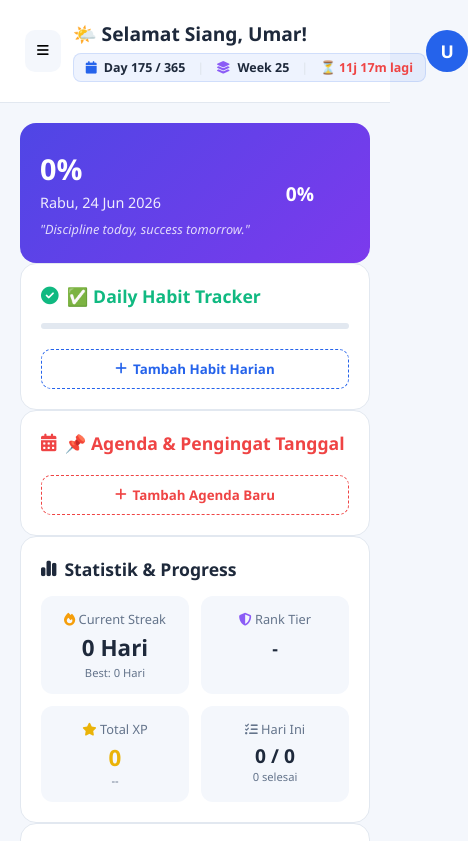
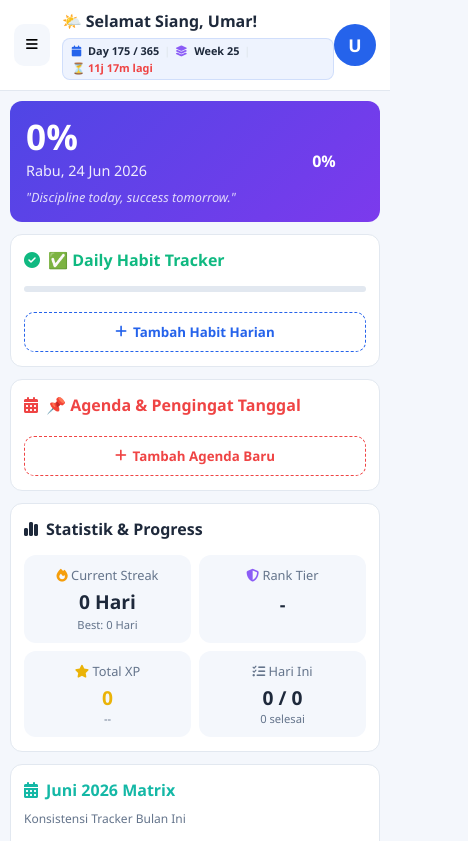
Before and after one commit to UR-UI/DAILY-TRACKER, a plain HTML site: page index.html in a window 390 px wide. Shown: the top 841 px of the page, 468 px wide, since content can reach past the window. Drawn offline with nearby package versions, Linux system fonts and the light colour scheme; no server answers.

Commit message:
index.html

```diff
--- a/index.html
+++ b/index.html
@@ -199,6 +199,202 @@
         .reminder-banner { background: #fef3c7; border: 1px solid #f59e0b; color: #d97706; padding: 12px; border-radius: 12px; margin-bottom: 15px; grid-column: span 12; display: none; flex-direction: column; gap: 5px; }
         [data-theme="dark"] .reminder-banner { background: #78350f; border-color: #d97706; color: #fef3c7; }
         .reminder-banner h4 { display: flex; align-items: center; gap: 6px; font-size: 0.95rem; }
+
+        /* ===== MOBILE RESPONSIVE FIXES ===== */
+        @media (max-width: 767px) {
+            /* Topbar */
+            .topbar {
+                padding: 10px 14px;
+                flex-wrap: nowrap;
+                align-items: center;
+            }
+
+            #greeting {
+                font-size: 1rem !important;
+                white-space: nowrap;
+                overflow: hidden;
+                text-overflow: ellipsis;
+                max-width: 200px;
+            }
+
+            /* Fix topbar info bar overflow */
+            .topbar-info-bar {
+                width: auto !important;
+                max-width: 100% !important;
+                flex-wrap: wrap !important;
+                font-size: 0.68rem !important;
+                gap: 5px !important;
+                padding: 4px 9px !important;
+                row-gap: 2px !important;
+            }
+
+            .topbar > div:first-child {
+                flex: 1;
+                min-width: 0;
+                overflow: hidden;
+            }
+
+            /* Dashboard padding */
+            .dashboard-container {
+                padding: 10px;
+                gap: 10px;
+            }
+
+            /* Make main content stack properly */
+            .main-content {
+                display: flex !important;
+                flex-direction: column !important;
+                gap: 12px !important;
+            }
+
+            /* col-left and col-right stack with gaps */
+            .col-left,
+            .col-right {
+                display: flex !important;
+                flex-direction: column !important;
+                gap: 12px !important;
+                width: 100% !important;
+            }
+
+            /* Card sizing */
+            .card {
+                padding: 14px 13px;
+                border-radius: 12px;
+            }
+
+            .card-title {
+                font-size: 1rem;
+            }
+
+            /* Hero widget */
+            .hero-widget {
+                padding: 16px;
+                flex-direction: row;
+                gap: 12px;
+                align-items: center;
+            }
+
+            .hero-text h1 {
+                font-size: 2.2rem !important;
+                line-height: 1.1;
+            }
+
+            .hero-chart-box {
+                width: 80px !important;
+                height: 80px !important;
+                flex-shrink: 0;
+            }
+
+            .hero-percent {
+                font-size: 1rem !important;
+            }
+
+            /* Stats grid - 2 cols is fine, reduce padding */
+            .stat-grid {
+                gap: 8px;
+            }
+
+            .stat-box {
+                padding: 11px 10px;
+            }
+
+            .stat-val {
+                font-size: 1.2rem;
+            }
+
+            /* Task items - no text overflow */
+            .task-item {
+                flex-wrap: nowrap;
+                min-width: 0;
+            }
+
+            .task-left {
+                min-width: 0;
+                flex: 1;
+                overflow: hidden;
+            }
+
+            .task-text {
+                overflow: hidden;
+                text-overflow: ellipsis;
+                white-space: nowrap;
+                max-width: calc(100vw - 160px);
+            }
+
+            /* Prevent iOS auto-zoom on input focus */
+            .input-control {
+                font-size: 16px !important;
+            }
+
+            /* Buttons - minimum touch target */
+            .btn {
+                min-height: 40px;
+                padding: 9px 14px;
+            }
+
+            .btn-add-trigger {
+                min-height: 40px;
+                padding: 9px 14px;
+            }
+
+            /* Agenda item */
+            .agenda-item {
+                flex-wrap: nowrap;
+                min-width: 0;
+            }
+
+            .agenda-item .task-left {
+                min-width: 0;
+                flex: 1;
+                overflow: hidden;
+            }
+
+            .agenda-text {
+                overflow: hidden;
+                text-overflow: ellipsis;
+                white-space: nowrap;
+                display: block;
+                max-width: calc(100vw - 120px);
+            }
+
+            /* Calendar matrix - smaller cells */
+            .calendar-day {
+                font-size: 0.72rem;
+            }
+
+            /* History table */
+            .history-table td {
+                padding: 8px 4px;
+                font-size: 0.85rem;
+            }
+
+            /* Trend chart */
+            #trendChart {
+                max-height: 150px;
+            }
+
+            /* Input group - stacks well */
+            .input-group {
+                gap: 6px;
+            }
+        }
+
+        /* Extra small screens */
+        @media (max-width: 360px) {
+            .topbar-info-bar {
+                font-size: 0.62rem !important;
+                gap: 4px !important;
+            }
+
+            #greeting {
+                font-size: 0.9rem !important;
+                max-width: 160px;
+            }
+
+            .hero-text h1 {
+                font-size: 1.9rem !important;
+            }
+        }
     </style>
 </head>
 <body>
@@ -210,7 +406,7 @@
             <div>
                 <h2 id="greeting" style="font-size: 1.2rem; font-weight: 700;">☀️ Selamat Pagi, Umar!</h2>
 
-                <div style="background: rgba(37, 99, 235, 0.08); border: 1px solid rgba(37, 99, 235, 0.15); padding: 5px 12px; border-radius: 8px; display: flex; gap: 12px; align-items: center; font-size: 0.78rem; font-weight: 600; margin-top: 6px; width: max-content;">
+                <div class="topbar-info-bar" style="background: rgba(37, 99, 235, 0.08); border: 1px solid rgba(37, 99, 235, 0.15); padding: 5px 12px; border-radius: 8px; display: flex; gap: 12px; align-items: center; font-size: 0.78rem; font-weight: 600; margin-top: 6px;">
                     <span id="dayInfo" style="color: var(--text-main);"><i class="fa-solid fa-calendar" style="margin-right: 4px; color: var(--hero-blue);"></i> Day -- / --</span>
                     <span style="color: var(--border);">|</span>
                     <span id="weekInfo" style="color: var(--text-main);"><i class="fa-solid fa-layer-group" style="margin-right: 4px; color: var(--chart-purple);"></i> Week --</span>
```
